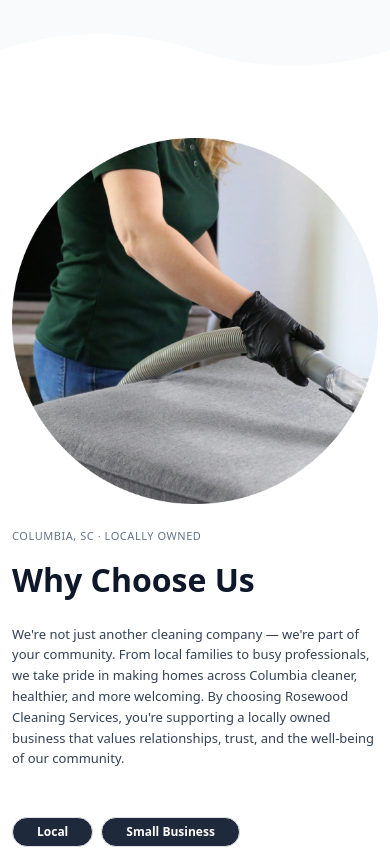
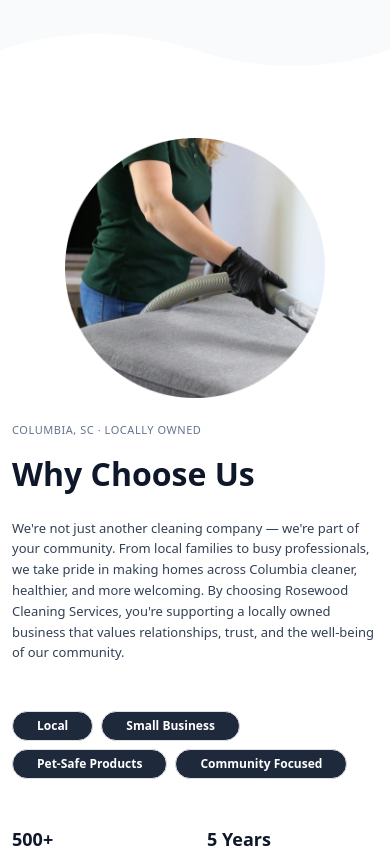
Before and after one commit to alexgoodestudio/rosewood_cleaning_service, a React (Create React App) app: page / in a window 390 px wide. Shown: the part 3200-4049 px from the top of the page. Built offline with nearby package versions, Linux system fonts and the light colour scheme.

Commit message:
why compoent image media query

```diff
--- a/src/Components/Why.js
+++ b/src/Components/Why.js
@@ -205,8 +205,8 @@ function Why() {
           <div className="col-12 col-lg-4 order-1 order-lg-2 mb-4 mb-lg-0">
             <div
               ref={imageContainerRef}
-              className="position-relative w-100 mx-auto overflow-hidden rounded"
-              style={{ aspectRatio: '1 / 1', maxWidth: '380px' }}
+              className="position-relative w-100 image-square mx-auto overflow-hidden rounded"
+
             >
               <img
                 ref={image1Ref}
--- a/src/Style.css
+++ b/src/Style.css
@@ -443,7 +443,17 @@
 }
 
 
+.image-square {
+  aspect-ratio: 1 / 1;
+  width: 100%;
+  max-width: 260px;
+}
 
+@media (min-width: 768px) {
+  .image-square {
+    max-width: 380px;
+  }
+}
 
 
 
```
